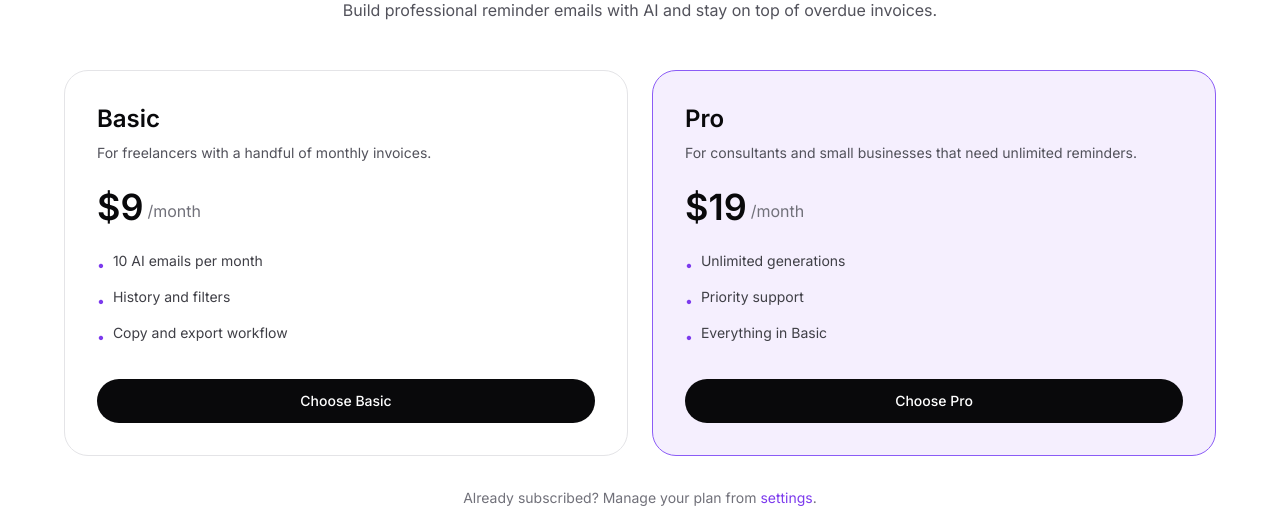
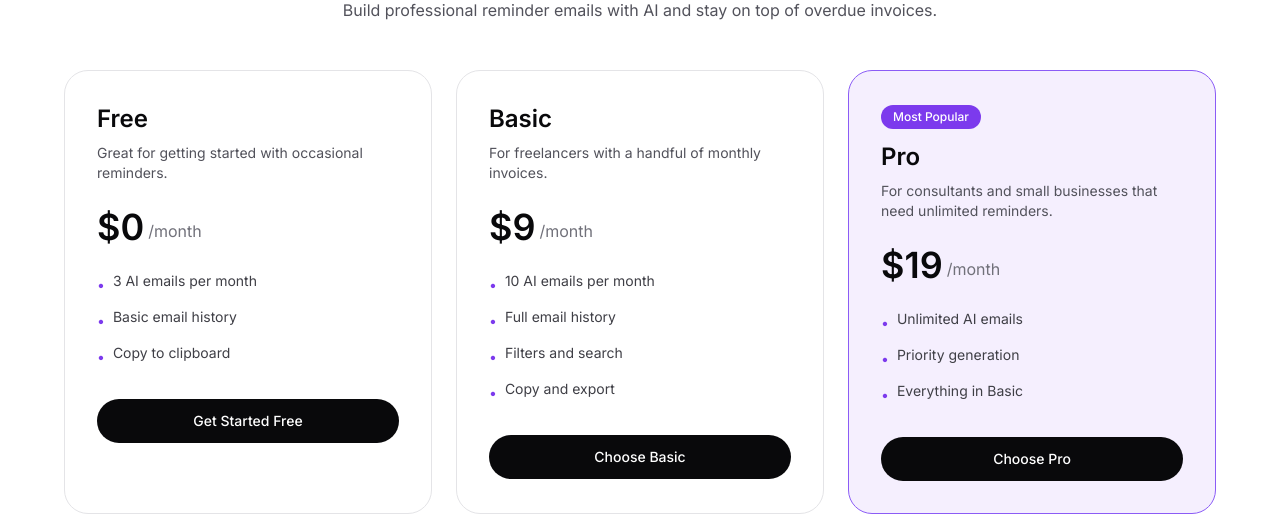
Before and after one commit to serteri/SaaS_Business, a Next.js app: page /pricing in a window 1280 px wide. Shown: the part 271-800 px from the top of the page. Built offline with nearby package versions, Linux system fonts and the light colour scheme; no server answers.

Commit message:
Add Free plan tier and update pricing/settings usage logic

```diff
--- a/app/api/generate-email/route.ts
+++ b/app/api/generate-email/route.ts
@@ -43,7 +43,8 @@ export async function POST(request: Request) {
       return NextResponse.json({ error: "User not found." }, { status: 404 });
     }
 
-    const usage = await getUsageForUser(user.id, user.plan as Plan);
+    const effectivePlan = user.subscriptionStatus === "ACTIVE" ? (user.plan as Plan) : Plan.FREE;
+    const usage = await getUsageForUser(user.id, effectivePlan);
     if (!usage.canGenerate) {
       return NextResponse.json(
         { error: "Monthly email limit reached. Upgrade to Pro for unlimited emails.", limitReached: true },
@@ -99,7 +100,7 @@ Write one complete email ready to send.`;
     });
 
     await incrementUsage(user.id, getCurrentMonthKey());
-    const freshUsage = await getUsageForUser(user.id, user.plan as Plan);
+    const freshUsage = await getUsageForUser(user.id, effectivePlan);
 
     return NextResponse.json({
       generatedEmail,
--- /dev/null
+++ b/app/api/usage/route.ts
@@ -0,0 +1,35 @@
+import { NextResponse } from "next/server";
+import { Plan } from "@prisma/client";
+import { auth } from "@/lib/auth";
+import { prisma } from "@/lib/prisma";
+import { getUsageForUser } from "@/lib/usage";
+
+export async function GET() {
+  try {
+    const session = await auth();
+    if (!session?.user?.id) {
+      return NextResponse.json({ error: "Unauthorized" }, { status: 401 });
+    }
+
+    const user = await prisma.user.findUnique({
+      where: { id: session.user.id },
+      select: { plan: true, subscriptionStatus: true },
+    });
+
+    if (!user) {
+      return NextResponse.json({ error: "User not found." }, { status: 404 });
+    }
+
+    const effectivePlan = user.subscriptionStatus === "ACTIVE" ? user.plan : Plan.FREE;
+    const usage = await getUsageForUser(session.user.id, effectivePlan);
+
+    return NextResponse.json({
+      plan: effectivePlan,
+      status: user.subscriptionStatus,
+      used: usage.used,
+      limit: usage.limit,
+    });
+  } catch {
+    return NextResponse.json({ error: "Unable to load usage." }, { status: 500 });
+  }
+}
--- a/app/dashboard/page.tsx
+++ b/app/dashboard/page.tsx
@@ -15,10 +15,10 @@ export default async function DashboardPage() {
 
   const user = await prisma.user.findUnique({
     where: { id: userId },
-    select: { plan: true },
+    select: { plan: true, subscriptionStatus: true },
   });
 
-  const plan = user?.plan ?? Plan.BASIC;
+  const plan = user?.subscriptionStatus === "ACTIVE" ? user.plan : Plan.FREE;
   const usage = await getUsageForUser(userId, plan);
 
   const recentEmails = await prisma.emailGeneration.findMany({
--- a/app/dashboard/settings/page.tsx
+++ b/app/dashboard/settings/page.tsx
@@ -1,15 +1,61 @@
 "use client";
 
 import Link from "next/link";
+import { useEffect, useMemo, useState } from "react";
 import { useSession } from "next-auth/react";
 import { toast } from "sonner";
 
+type UsagePayload = {
+  plan: "FREE" | "BASIC" | "PRO";
+  status: "FREE" | "ACTIVE" | "CANCELED" | "PAST_DUE";
+  used: number;
+  limit: number | null;
+};
+
+const planFeatures: Record<"FREE" | "BASIC" | "PRO", string[]> = {
+  FREE: ["3 AI emails per month", "Basic email history", "Copy to clipboard"],
+  BASIC: ["10 AI emails per month", "Full email history", "Filters and search", "Copy and export"],
+  PRO: ["Unlimited AI emails", "Priority generation", "Everything in Basic"],
+};
+
 export default function SettingsPage() {
   const { data: session } = useSession();
-  const isActivePaidSubscription =
-    session?.user?.subscriptionStatus === "ACTIVE" &&
-    (session?.user?.plan === "BASIC" || session?.user?.plan === "PRO");
-  const isFreePlan = session?.user?.subscriptionStatus === "FREE";
+  const [usage, setUsage] = useState<UsagePayload | null>(null);
+  const [loadingUsage, setLoadingUsage] = useState(true);
+
+  const effectivePlan = useMemo<"FREE" | "BASIC" | "PRO">(() => {
+    if (usage?.plan) {
+      return usage.plan;
+    }
+
+    if (session?.user?.subscriptionStatus === "ACTIVE") {
+      return (session.user.plan as "FREE" | "BASIC" | "PRO") ?? "FREE";
+    }
+
+    return "FREE";
+  }, [usage?.plan, session?.user?.plan, session?.user?.subscriptionStatus]);
+
+  const isActivePaidSubscription = effectivePlan === "BASIC" || effectivePlan === "PRO";
+
+  useEffect(() => {
+    async function fetchUsage() {
+      try {
+        const response = await fetch("/api/usage");
+        const data = (await response.json()) as UsagePayload & { error?: string };
+        if (!response.ok) {
+          throw new Error(data.error ?? "Unable to load usage.");
+        }
+
+        setUsage(data);
+      } catch (error) {
+        toast.error(error instanceof Error ? error.message : "Unable to load usage.");
+      } finally {
+        setLoadingUsage(false);
+      }
+    }
+
+    void fetchUsage();
+  }, []);
 
   async function openPortal() {
     const response = await fetch("/api/stripe/create-portal", {
@@ -37,14 +83,55 @@ export default function SettingsPage() {
 
       <section className="rounded-2xl border border-zinc-200 bg-white p-6 dark:border-zinc-800 dark:bg-zinc-900">
         <h2 className="text-lg font-semibold">Subscription</h2>
-        <p className="mt-2 text-sm text-zinc-600 dark:text-zinc-300">Plan: {session?.user?.plan ?? "BASIC"}</p>
+        <p className="mt-2 text-sm text-zinc-600 dark:text-zinc-300">Current plan: {effectivePlan}</p>
         <p className="text-sm text-zinc-600 dark:text-zinc-300">
-          Status: {session?.user?.subscriptionStatus ?? "FREE"}
+          Status: {usage?.status ?? session?.user?.subscriptionStatus ?? "FREE"}
         </p>
 
+        <div className="mt-4">
+          <p className="text-sm font-medium">What&apos;s included</p>
+          <ul className="mt-2 space-y-1 text-sm text-zinc-600 dark:text-zinc-300">
+            {planFeatures[effectivePlan].map((feature) => (
+              <li key={feature} className="flex items-start gap-2">
+                <span className="mt-1 text-violet-600">•</span>
+                <span>{feature}</span>
+              </li>
+            ))}
+          </ul>
+        </div>
+
+        <div className="mt-4 rounded-xl bg-zinc-100 px-4 py-3 text-sm text-zinc-700 dark:bg-zinc-800 dark:text-zinc-200">
+          {loadingUsage
+            ? "Loading usage..."
+            : usage?.limit === null
+              ? `Emails used this month: ${usage?.used ?? 0} / Unlimited`
+              : `Emails used this month: ${usage?.used ?? 0} / ${usage?.limit ?? 0}`}
+        </div>
+
         <div className="mt-4 flex flex-wrap gap-3">
-          {isActivePaidSubscription ? (
+          {effectivePlan === "FREE" ? (
             <>
+              <Link
+                href="/pricing"
+                className="rounded-full bg-zinc-950 px-4 py-2 text-sm font-medium text-white dark:bg-white dark:text-zinc-950"
+              >
+                Upgrade to Basic
+              </Link>
+              <Link
+                href="/pricing"
+                className="rounded-full border border-zinc-300 px-4 py-2 text-sm font-medium dark:border-zinc-700"
+              >
+                Upgrade to Pro
+              </Link>
+            </>
+          ) : effectivePlan === "BASIC" ? (
+            <>
+              <Link
+                href="/pricing"
+                className="rounded-full border border-zinc-300 px-4 py-2 text-sm font-medium dark:border-zinc-700"
+              >
+                Upgrade to Pro
+              </Link>
               <button
                 type="button"
                 onClick={() => void openPortal()}
@@ -52,20 +139,21 @@ export default function SettingsPage() {
               >
                 Manage billing
               </button>
-              <button
-                type="button"
-                onClick={() => void openPortal()}
-                className="rounded-full border border-zinc-300 px-4 py-2 text-sm font-medium dark:border-zinc-700"
-              >
-                Cancel subscription
-              </button>
             </>
+          ) : isActivePaidSubscription ? (
+            <button
+              type="button"
+              onClick={() => void openPortal()}
+              className="rounded-full bg-zinc-950 px-4 py-2 text-sm font-medium text-white dark:bg-white dark:text-zinc-950"
+            >
+              Manage billing
+            </button>
           ) : (
             <Link
               href="/pricing"
               className="rounded-full bg-zinc-950 px-4 py-2 text-sm font-medium text-white dark:bg-white dark:text-zinc-950"
             >
-              {isFreePlan ? "Upgrade Plan" : "View Plans"}
+              View Plans
             </Link>
           )}
         </div>
--- a/app/page.tsx
+++ b/app/page.tsx
@@ -27,6 +27,7 @@ export default function HomePage() {
               description="Perfect for occasional reminders and small client books."
               features={["10 AI reminder emails per month", "Email history", "Copy-ready output"]}
               plan="BASIC"
+              buttonLabel="Choose Basic"
             />
             <PricingCard
               title="Pro"
@@ -35,6 +36,7 @@ export default function HomePage() {
               description="Best for active freelancers and small teams with recurring invoices."
               features={["Unlimited AI reminder emails", "Priority generation", "All dashboard features"]}
               plan="PRO"
+              buttonLabel="Choose Pro"
               highlighted
             />
           </div>
--- a/app/pricing/page.tsx
+++ b/app/pricing/page.tsx
@@ -1,7 +1,19 @@
+"use client";
+
 import Link from "next/link";
+import { useSession } from "next-auth/react";
 import { PricingCard } from "@/components/PricingCard";
 
 export default function PricingPage() {
+  const { data: session, status } = useSession();
+  const isLoggedIn = Boolean(session?.user?.id);
+  const isActivePaid =
+    session?.user?.subscriptionStatus === "ACTIVE" &&
+    (session?.user?.plan === "BASIC" || session?.user?.plan === "PRO");
+  const effectivePlan = isActivePaid ? session?.user?.plan : "FREE";
+
+  const freeButtonLabel = !isLoggedIn ? "Get Started Free" : effectivePlan === "FREE" ? "Current Plan" : "Switch to Free";
+
   return (
     <section className="px-4 py-16 sm:px-6 lg:px-8 lg:py-24">
       <div className="mx-auto max-w-6xl">
@@ -13,22 +25,37 @@ export default function PricingPage() {
           </p>
         </div>
 
-        <div className="mt-12 grid gap-6 md:grid-cols-2">
+        <div className="mt-12 grid gap-6 md:grid-cols-3">
+          <PricingCard
+            title="Free"
+            price="$0"
+            period="/month"
+            description="Great for getting started with occasional reminders."
+            features={["3 AI emails per month", "Basic email history", "Copy to clipboard"]}
+            buttonLabel={freeButtonLabel}
+            buttonDisabled={isLoggedIn && effectivePlan === "FREE"}
+            buttonHref={!isLoggedIn ? "/signin" : undefined}
+          />
           <PricingCard
             title="Basic"
             price="$9"
             period="/month"
             description="For freelancers with a handful of monthly invoices."
-            features={["10 AI emails per month", "History and filters", "Copy and export workflow"]}
+            features={["10 AI emails per month", "Full email history", "Filters and search", "Copy and export"]}
             plan="BASIC"
+            buttonLabel={effectivePlan === "BASIC" ? "Current Plan" : "Choose Basic"}
+            buttonDisabled={effectivePlan === "BASIC"}
           />
           <PricingCard
             title="Pro"
             price="$19"
             period="/month"
             description="For consultants and small businesses that need unlimited reminders."
-            features={["Unlimited generations", "Priority support", "Everything in Basic"]}
+            features={["Unlimited AI emails", "Priority generation", "Everything in Basic"]}
             plan="PRO"
+            buttonLabel={effectivePlan === "PRO" ? "Current Plan" : "Choose Pro"}
+            buttonDisabled={effectivePlan === "PRO"}
+            badge="Most Popular"
             highlighted
           />
         </div>
--- a/components/PricingCard.tsx
+++ b/components/PricingCard.tsx
@@ -1,5 +1,6 @@
 "use client";
 
+import Link from "next/link";
 import { useState } from "react";
 import { toast } from "sonner";
 
@@ -9,14 +10,34 @@ type PricingCardProps = {
   period: string;
   description: string;
   features: string[];
-  plan: "BASIC" | "PRO";
+  plan?: "BASIC" | "PRO";
+  buttonLabel: string;
+  buttonDisabled?: boolean;
+  buttonHref?: string;
+  badge?: string;
   highlighted?: boolean;
 };
 
-export function PricingCard({ title, price, period, description, features, plan, highlighted = false }: PricingCardProps) {
+export function PricingCard({
+  title,
+  price,
+  period,
+  description,
+  features,
+  plan,
+  buttonLabel,
+  buttonDisabled = false,
+  buttonHref,
+  badge,
+  highlighted = false,
+}: PricingCardProps) {
   const [loading, setLoading] = useState(false);
 
   async function handleCheckout() {
+    if (!plan) {
+      return;
+    }
+
     try {
       setLoading(true);
       const response = await fetch("/api/stripe/create-checkout", {
@@ -46,6 +67,9 @@ export function PricingCard({ title, price, period, description, features, plan,
           : "border-zinc-200 bg-white dark:border-zinc-800 dark:bg-zinc-900"
       }`}
     >
+      {badge ? (
+        <div className="mb-3 inline-flex rounded-full bg-violet-600 px-3 py-1 text-xs font-medium text-white">{badge}</div>
+      ) : null}
       <h3 className="text-2xl font-semibold">{title}</h3>
       <p className="mt-2 text-sm text-zinc-600 dark:text-zinc-300">{description}</p>
       <div className="mt-6 flex items-end gap-1">
@@ -62,14 +86,23 @@ export function PricingCard({ title, price, period, description, features, plan,
         ))}
       </ul>
 
+      {buttonHref ? (
+        <Link
+          href={buttonHref}
+          className="mt-8 inline-flex h-11 w-full items-center justify-center rounded-full bg-zinc-950 px-5 text-sm font-medium text-white transition hover:bg-zinc-800 dark:bg-white dark:text-zinc-950"
+        >
+          {buttonLabel}
+        </Link>
+      ) : (
         <button
           type="button"
           onClick={handleCheckout}
-        disabled={loading}
+          disabled={loading || buttonDisabled}
           className="mt-8 inline-flex h-11 w-full items-center justify-center rounded-full bg-zinc-950 px-5 text-sm font-medium text-white transition hover:bg-zinc-800 disabled:cursor-not-allowed disabled:opacity-70 dark:bg-white dark:text-zinc-950"
         >
-        {loading ? "Redirecting..." : `Choose ${title}`}
+          {loading ? "Redirecting..." : buttonLabel}
         </button>
+      )}
     </article>
   );
 }
--- a/lib/auth.ts
+++ b/lib/auth.ts
@@ -110,7 +110,7 @@ export const { handlers, auth, signIn, signOut } = NextAuth({
     async session({ session, token }) {
       if (session.user) {
         session.user.id = token.sub ?? "";
-        session.user.plan = (token.plan as "BASIC" | "PRO") ?? "BASIC";
+        session.user.plan = (token.plan as "FREE" | "BASIC" | "PRO") ?? "FREE";
         session.user.subscriptionStatus =
           (token.subscriptionStatus as "FREE" | "ACTIVE" | "CANCELED" | "PAST_DUE") ?? "FREE";
       }
--- a/lib/usage.ts
+++ b/lib/usage.ts
@@ -2,6 +2,7 @@ import { Plan } from "@prisma/client";
 import { prisma } from "@/lib/prisma";
 import { getCurrentMonthKey } from "@/lib/month";
 
+const FREE_LIMIT = 3;
 const BASIC_LIMIT = 10;
 
 export async function getUsageForUser(userId: string, plan: Plan) {
@@ -16,11 +17,13 @@ export async function getUsageForUser(userId: string, plan: Plan) {
   });
 
   const used = usage?.emailCount ?? 0;
+  const limit = plan === Plan.PRO ? null : plan === Plan.BASIC ? BASIC_LIMIT : FREE_LIMIT;
+
   return {
     month,
     used,
-    limit: plan === Plan.BASIC ? BASIC_LIMIT : null,
-    canGenerate: plan === Plan.PRO || used < BASIC_LIMIT,
+    limit,
+    canGenerate: limit === null || used < limit,
   };
 }
 
--- a/types/next-auth.d.ts
+++ b/types/next-auth.d.ts
@@ -4,7 +4,7 @@ declare module "next-auth" {
   interface Session {
     user: DefaultSession["user"] & {
       id: string;
-      plan: "BASIC" | "PRO";
+      plan: "FREE" | "BASIC" | "PRO";
       subscriptionStatus: "FREE" | "ACTIVE" | "CANCELED" | "PAST_DUE";
     };
   }
@@ -12,7 +12,7 @@ declare module "next-auth" {
 
 declare module "next-auth/jwt" {
   interface JWT {
-    plan?: "BASIC" | "PRO";
+    plan?: "FREE" | "BASIC" | "PRO";
     subscriptionStatus?: "FREE" | "ACTIVE" | "CANCELED" | "PAST_DUE";
   }
 }
```
Also changed, not shown: 1 other file (tests, documents, lock files or other folders). Lines whose indentation alone changed are shown as unchanged.
